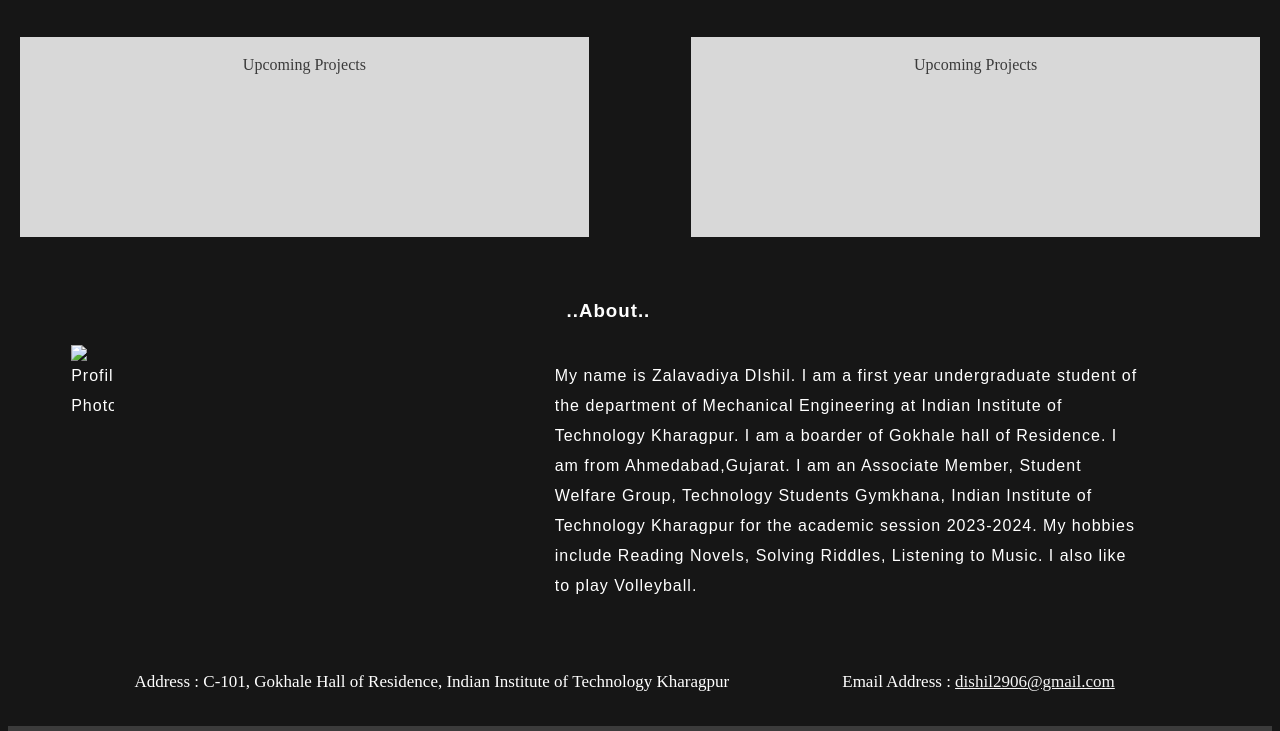
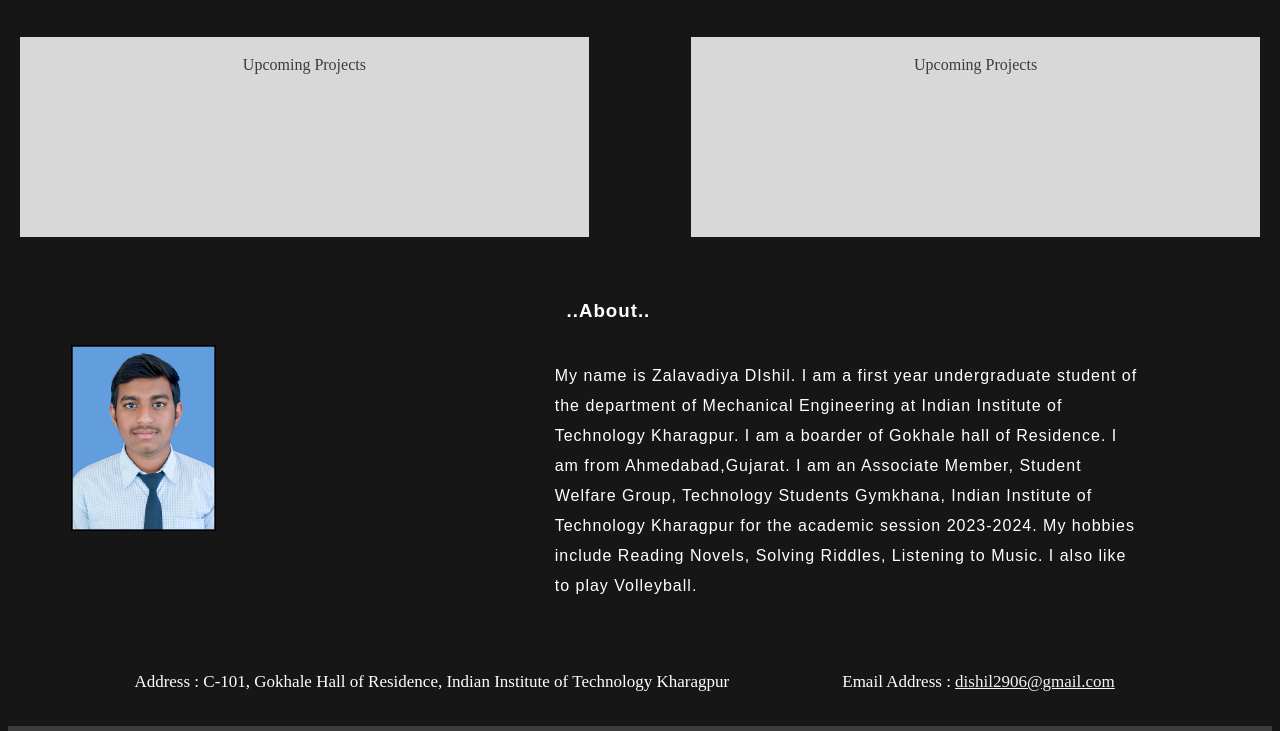
Before and after one commit to dishil29/dishil.github.io, a plain HTML site: page index.html in a window 1280 px wide. Shown: the part 539-1270 px from the top of the page. Drawn offline with Linux system fonts and the light colour scheme.

Commit message:
Update index.html

```diff
--- a/index.html
+++ b/index.html
@@ -38,7 +38,7 @@
 
 <article class="About">
     <h3 class="head">..About..</h3>
-    <div class="img"><img src="img/pics.JPG" alt="Profile-Photo"></div>
+    <div class="img"><img src="pics.JPG" alt="Profile-Photo"></div>
     <p> My name is Zalavadiya DIshil.
         I am a first year undergraduate student of the department of Mechanical Engineering at Indian Institute of Technology Kharagpur.
         I am a boarder of Gokhale hall of Residence.
```
